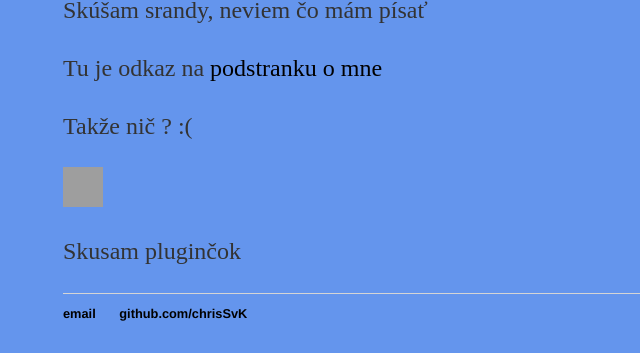
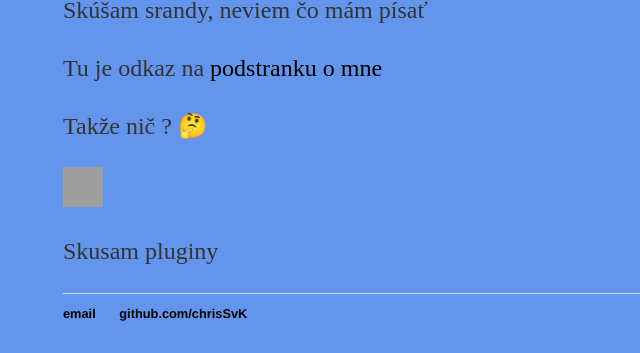
Before and after one commit to chrisSvK/chrisSvK.github.io, a Jekyll site: the page built from index.html, in a window 1280 px wide. Shown: the part 203-556 px from the top of the page, without its empty margins (129-769 px from the left). Built offline with Jekyll 4.4.1, drawn with Linux system fonts in a browser that asks for light colours; emoji names are drawn with the system emoji font; grey boxes are pictures that could not be loaded.

Commit message:
Add some plugins

```diff
--- a/_config.yml
+++ b/_config.yml
@@ -4,3 +4,4 @@ permalink: /blog/:year/:month/:day/:title
 plugins:
   - jekyll-sitemap
   - jekyll-avatar
+  - jemoji
--- a/index.html
+++ b/index.html
@@ -6,7 +6,7 @@ title: Home
 	<h1>Vitajte na mojom webe</h1>
 	<p>Skúšam srandy, neviem čo mám písať</p>
 	<p>Tu je odkaz na <a href="/about">podstranku o mne</a></p>
-	<p>Takže nič ? :( </p>
+	<p>Takže nič ? :thinking: </p>
 	{% avatar chrisSvK %}
-	<p>Skusam pluginčok</p>
+	<p>Skusam pluginy</p>
 </div><!-- /.blurb -->
```
